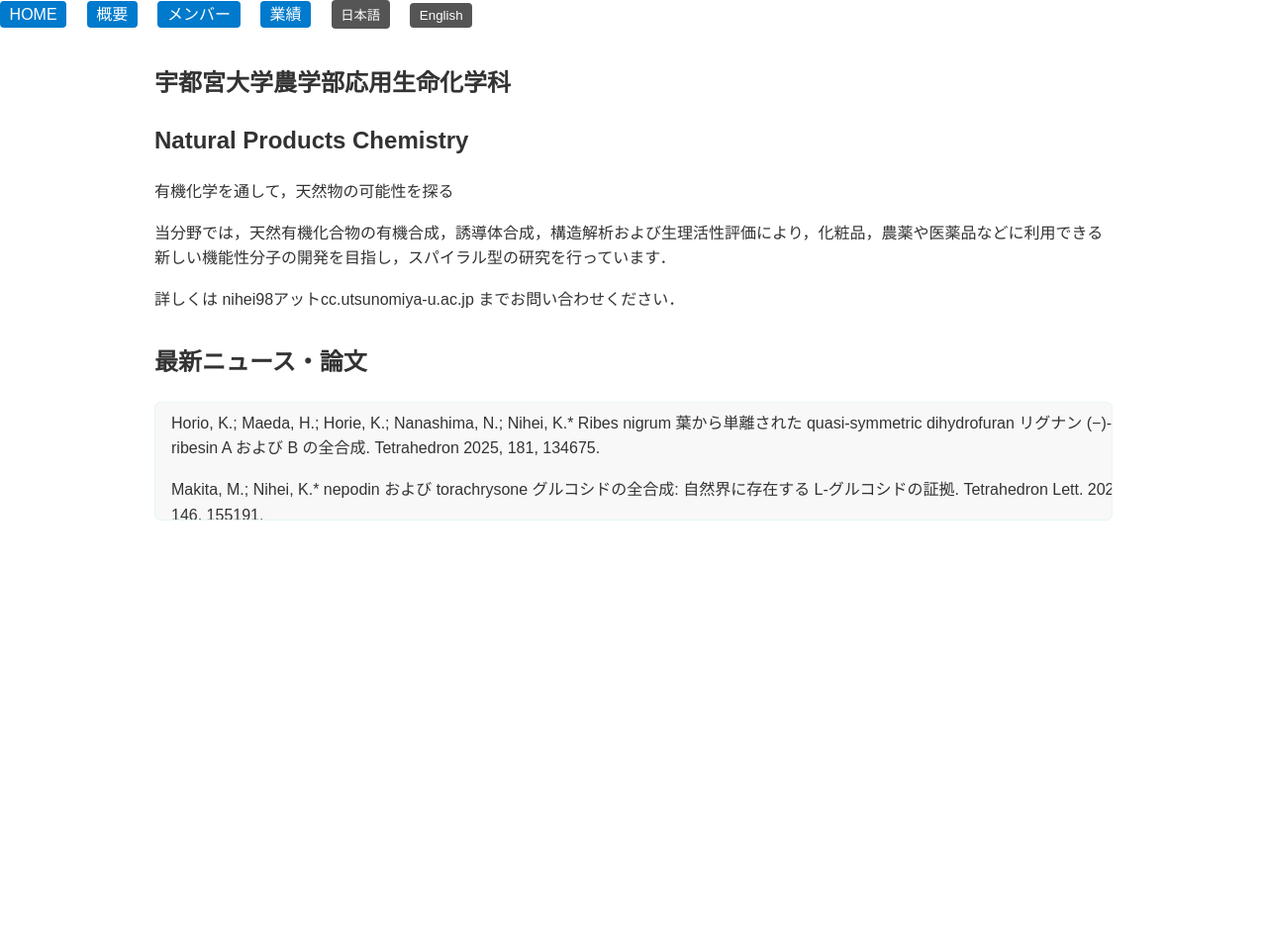
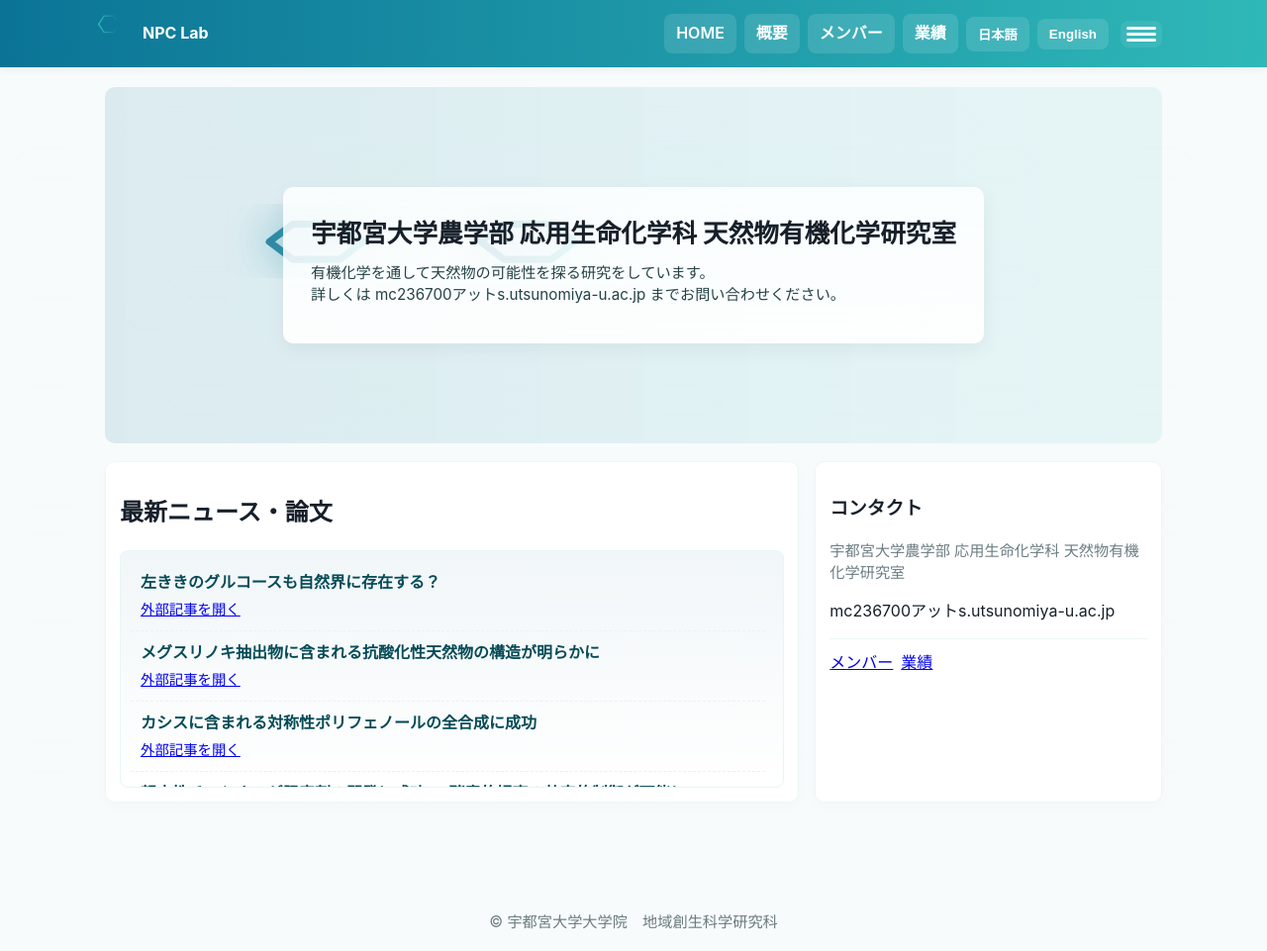
Before and after one commit to a193226/npc-lab, a plain HTML site: page index.html in a window 1280 px wide. Shown: the whole page at 99% size. Before the commit the page ends 800 px from the top, so only its background shows below. Drawn offline with Linux system fonts and the light colour scheme.

Commit message:
Update index.html

```diff
--- a/index.html
+++ b/index.html
@@ -1,178 +1,172 @@
 <!DOCTYPE html>
 <html lang="ja">
 <head>
-<meta charset="UTF-8">
-<meta name="viewport" content="width=device-width, initial-scale=1.0">
-<title>宇都宮大学農学部応用生命化学科 NPC研究室</title>
+<meta charset="utf-8" />
+<meta name="viewport" content="width=device-width,initial-scale=1" />
+<title>宇都宮大学 NPC研究室</title>
 <link rel="stylesheet" href="css/style.css">
-<script src="js/main.js" defer></script>
-<style>
-/* HOMEページ用に背景と文字色を調整 */
-body {
-    background: #ffffff;
-    color: #333333;
-    font-family: Arial, sans-serif;
-    line-height: 1.6;
-}
-.container {
-    max-width: 1000px;
-    margin: 0 auto;
-    padding: 1rem;
-}
-nav a, nav button {
-    margin-right: 1rem;
-    text-decoration: none;
-    padding: 0.3rem 0.6rem;
-    border: none;
-    background: #007ACC;
-    color: white;
-    border-radius: 4px;
-    cursor: pointer;
-}
-nav button {
-    background: #555555;
-}
-section {
-    margin-bottom: 2rem;
-}
-#news-container {
-    background: #f8f8f8;
-    padding: 1rem;
-    border-radius: 6px;
-    overflow: hidden;
-    height: 120px;
-    position: relative;
-}
-#news-list {
-    margin: 0;
-    padding: 0;
-    list-style: none;
-    position: absolute;
-    top: 0;
-    width: 100%;
-}
-#news-list li {
-    padding: 0.5rem 0;
-}
-</style>
 </head>
 <body>
 
-<nav>
-    <a href="index.html">HOME</a>
+<!-- 透かしパターン -->
+<div id="flav-pattern-wrap" aria-hidden="true">
+  <svg width="100%" height="100%" preserveAspectRatio="none" xmlns="http://www.w3.org/2000/svg" >
+    <defs>
+      <pattern id="flavPattern" patternUnits="userSpaceOnUse" width="160" height="120">
+        <g transform="translate(10,20)" stroke="var(--accent-1)" stroke-opacity="0.08" fill="none" stroke-width="1.2">
+          <polygon points="0,25 20,10 60,10 80,25 60,40 20,40" />
+        </g>
+        <g transform="translate(80,20)" stroke="var(--accent-2)" stroke-opacity="0.06" fill="none" stroke-width="1.2">
+          <polygon points="0,25 20,10 60,10 80,25 60,40 20,40" />
+        </g>
+      </pattern>
+    </defs>
+    <rect width="100%" height="100%" fill="url(#flavPattern)"></rect>
+  </svg>
+</div>
+
+<header>
+  <div class="header-inner">
+    <div class="brand">
+      <!-- small molecule icon -->
+      <svg viewBox="0 0 64 64" xmlns="http://www.w3.org/2000/svg" aria-hidden="true">
+        <defs><linearGradient id="g1" x1="0" x2="1"><stop offset="0" stop-color="var(--accent-2)"/><stop offset="1" stop-color="var(--accent-1)"/></linearGradient></defs>
+        <g transform="translate(4,4)" fill="none" stroke="url(#g1)" stroke-width="2">
+          <path d="M18 2 L32 2 L40 14 L32 26 L18 26 L10 14 Z"/>
+        </g>
+      </svg>
+      NPC Lab
+    </div>
+
+    <div class="nav-links" id="navLinks">
+      <a href="index_2.html">HOME</a>
       <a href="overview.html">概要</a>
       <a href="members.html">メンバー</a>
       <a href="publications.html">業績</a>
       <button onclick="switchLang('ja')">日本語</button>
       <button onclick="switchLang('en')">English</button>
-</nav>
+    </div>
 
-<div class="container">
+    <div style="display:flex;align-items:center;gap:8px">
+      <div class="hamburger" onclick="toggleMenu()" aria-label="menu" title="menu">
+        <span></span><span></span><span></span>
+      </div>
+      <!-- small gradient logo next to hamburger -->
+      <span style="display:inline-block;margin-left:8px">
+        <svg viewBox="0 0 120 70" xmlns="http://www.w3.org/2000/svg" class="icon-small" aria-hidden="true">
+          <defs><linearGradient id="g-accent" x1="0" x2="1"><stop offset="0" stop-color="var(--accent-1)"/><stop offset="1" stop-color="var(--accent-2)"/></linearGradient></defs>
+          <polygon points="10,35 18,22 34,22 42,35 34,48 18,48" fill="none" stroke="url(#g-accent)" stroke-width="2.2" stroke-linejoin="round"/>
+          <polygon points="62,35 70,22 86,22 94,35 86,48 70,48" fill="none" stroke="url(#g-accent)" stroke-width="2.2" stroke-linejoin="round"/>
+          <line x1="34" y1="35" x2="62" y2="35" stroke="url(#g-accent)" stroke-width="2"/>
+        </svg>
+      </span>
+    </div>
+  </div>
+</header>
 
-<!-- 日本語 -->
-<section data-lang="ja">
-    <h1>宇都宮大学農学部応用生命化学科</h1>
-    <h2>Natural Products Chemistry</h2>
-    <p>有機化学を通して，天然物の可能性を探る</p>
-    <p>当分野では，天然有機化合物の有機合成，誘導体合成，構造解析および生理活性評価により，化粧品，農薬や医薬品などに利用できる新しい機能性分子の開発を目指し，スパイラル型の研究を行っています．</p>
-    <p>詳しくは nihei98アットcc.utsunomiya-u.ac.jp までお問い合わせください．</p>
-</section>
+<main>
+  <section class="hero" aria-labelledby="hero-title">
+    <div class="hero-svg-wrap" aria-hidden="true">
+      <!-- large decorative svg background -->
+      <svg viewBox="0 0 900 360" xmlns="http://www.w3.org/2000/svg" preserveAspectRatio="xMidYMid slice" aria-hidden="true">
+        <defs>
+          <linearGradient id="heroGrad" x1="0" x2="1"><stop offset="0" stop-color="var(--accent-1)" stop-opacity="0.14"/><stop offset="1" stop-color="var(--accent-2)" stop-opacity="0.10"/></linearGradient>
+          <radialGradient id="heroGlow" cx="50%" cy="50%" r="50%"><stop offset="0" stop-color="var(--accent-2)" stop-opacity="0.35"/><stop offset="1" stop-color="var(--accent-1)" stop-opacity="0.00"/></radialGradient>
+          <pattern id="heroPattern" width="220" height="160" patternUnits="userSpaceOnUse">
+            <g stroke="var(--accent-1)" stroke-opacity="0.03" fill="none" stroke-width="1"><polygon points="10,60 30,45 70,45 90,60 70,75 30,75"/></g>
+          </pattern>
+          <linearGradient id="strokeGrad" x1="0" x2="1"><stop offset="0" stop-color="var(--accent-1)"/><stop offset="1" stop-color="var(--accent-2)"/></linearGradient>
+          <filter id="bigGlow" x="-50%" y="-50%" width="200%" height="200%"><feGaussianBlur stdDeviation="18" result="g1"/><feMerge><feMergeNode in="g1"/><feMergeNode in="SourceGraphic"/></feMerge></filter>
+        </defs>
+        <rect width="100%" height="100%" fill="url(#heroGrad)"></rect>
+        <rect width="100%" height="100%" fill="url(#heroPattern)" opacity="0.25"></rect>
+        <g transform="translate(360,160)" filter="url(#bigGlow)">
+          <polygon points="-220,0 -200,-15 -160,-15 -140,0 -160,15 -200,15" fill="none" stroke="url(#strokeGrad)" stroke-width="6" stroke-linejoin="round"/>
+          <polygon points="-40,0 -20,-15 20,-15 40,0 20,15 -20,15" fill="none" stroke="url(#strokeGrad)" stroke-width="6" stroke-linejoin="round"/>
+          <line x1="-160" y1="0" x2="-40" y2="0" stroke="url(#strokeGrad)" stroke-width="5"/>
+          <circle cx="-100" cy="-6" r="10" fill="url(#heroGlow)" opacity="0.9"></circle>
+        </g>
+      </svg>
+    </div>
 
-<!-- 英語 -->
-<section data-lang="en" style="display:none;">
-    <h1>Utsunomiya University, Faculty of Agriculture</h1>
-    <h2>Natural Products Chemistry</h2>
-    <p>Exploring the potential of natural products through organic chemistry.</p>
-    <p>Our unit focuses on the development of new functional molecules, useful in cosmetics, agricultural chemicals, and pharmaceuticals, through organic synthesis, derivative synthesis, structural analysis, and biological evaluation.</p>
-    <p>For details, please contact nihei98ATcc.utsunomiya-u.ac.jp.</p>
-</section>
-
-<!-- 最新ニュース・論文 -->
-<section id="news">
-    <h2 data-lang="ja">最新ニュース・論文</h2>
-    <h2 data-lang="en" style="display:none;">Latest News & Publications</h2>
-    <div id="news-container">
-        <ul id="news-list">
-            <!-- 日本語版全文 -->
-            <li class="ja">Horio, K.; Maeda, H.; Horie, K.; Nanashima, N.; Nihei, K.* Ribes nigrum 葉から単離された quasi-symmetric dihydrofuran リグナン (−)-ribesin A および B の全合成. Tetrahedron 2025, 181, 134675.</li>
-            <li class="ja">Makita, M.; Nihei, K.* nepodin および torachrysone グルコシドの全合成: 自然界に存在する L-グルコシドの証拠. Tetrahedron Lett. 2024, 146, 155191.</li>
-            <li class="ja">Shimakage, R.; Iwadate, T.; Nihei, K.* 天然のジフェノール性グルコシド sonnerphenolic C: 化学合成，構造修正，酸化還元変換，抗酸化物質としての同定. Tetrahedron 2024, 158, 134001.</li>
-            <li class="ja">Horio, K.; Nihei, K.* (-)-ribesin B の全合成および構造修正. Tetrahedron Lett. 2023, 114, 154285.</li>
-            <li class="ja">Ishioka, W.; Nihei, K.* レゾルシノールアルキルグルコシド，ヒドロキシアルキルレゾルシノールおよびアルキルレゾルシノールの化学合成とチロシナーゼ阻害活性. J. Mol. Struct. 2022, 1268, 133668.</li>
-            <li class="ja">Shimakage, R.; Nihei, K.* Homalium stenophyllum 由来と考えられる phloretin-4-O-β-D-glucopyranoside の合成，構造修正，およびチロシナーゼ阻害活性評価. Nat. Prod. Res. 2022, 36, 1803-1811.</li>
-            <li class="ja">Nihei, K.; Peigneur, S.; Tytgat, J.; Lange, A.B.; Konno, K.* 単独スフェシッドスズメバチ毒の FMRFamide-like ペプチドの単離と同定. Peptides 2021, 142, 170575.</li>
-            <li class="ja">Matsumoto, T.; Harima, S.; Weng, J.; Nihei, K.* Arabidopyrone の化学合成に向けた体系的アプローチ. Synth. Commun. 2020, 50, 2981-2987.</li>
-            <li class="ja">Nihei, K.*; Kubo, I. 電子吸引基を持つ 4-置換ベンズアルデヒドによるチロシナーゼ阻害. Appl. Biochem. Biotechnol. 2020, 191, 1711-1716.</li>
-            <li class="ja">Asebi, N.; Nihei, K.* アピオスイソフラボンの全合成とチロシナーゼ阻害活性の評価. Tetrahedron 2019, 75, 130589.</li>
-            <li class="ja">Nihei, K.*; Kubo, I. ベンズニトリルによるチロシナーゼ阻害（ハイパーボリック阻害様式）. Int. J. Biol. Macromol. 2019, 133, 929-932.</li>
-            <li class="ja">Ishioka, W.; Oonuki, S.; Iwadate, T.; Nihei, K.* レゾルシノールアルキルグルコシドのチロシナーゼ阻害活性. Bioorg. Med. Chem. Lett. 2019, 29, 313-316.</li>
-            <li class="ja">Tanaka, Y.; Suzuki, M.; Kodachi, Y.; Nihei, K.* 天然ジヒドロオキシレズベラトロール骨格に基づく高親水性チロシナーゼ阻害剤の分子設計. Carbohydr. Res. 2019, 472, 42-49.</li>
-            <li class="ja">Matsumoto, T.; Nakajima, T.; Iwadate, T.; Nihei, K.* isotachioside および関連グリコシドの化学合成とチロシナーゼ阻害活性. Carbohydr. Res. 2018, 465, 22-28.</li>
-            <li class="ja">Iwadate, T.; Nihei, K.* Sonnerphenolic C の化学合成，酸化還元変換および抗酸化物質としての同定. Bioorg. Med. Chem. Lett. 2017, 27, 1799-1802.</li>
-            <li class="ja">Nihei, K.*; Kubo, I. ベンズアルデヒドの置換基がチロシナーゼ阻害に与える影響. Plant Physiol. Biochem. 2017, 112, 278-282.</li>
-            <li class="ja">Oode, C.; Shimada, W.; Yokota, M.; Yamada, Y.; Nihei, K.* ジヒドロレスベラトロールセルロビオシドおよびキシロビオシドのメラノゲネシス活性. Carbohydr. Res. 2016, 436, 45-49.</li>
-            <li class="ja">Iwadate, T.; Nihei, K.* Rhododendrol グリコシドの立体特異的チロシナーゼ阻害. Bioorg. Med. Chem. 2015, 23, 6650-6658.</li>
-            <li class="ja">Oode, C.; Shimada, W.; Izutsu, Y.; Yokota, M.; Iwadate, T.; Nihei, K.* ジヒドロレスベラトロールグリコシドの合成と B16F0 メラノーマ細胞に対する活性評価. Eur. J. Med. Chem. 2014, 87, 862-867.</li>
-            <li class="ja">Kamatani, J.; Iwadate, T.; Tajima, R.; Kimoto, H.; Yamada, Y.; Masuoka, N.; Kubo, I.; Nihei, K.* Inuloidin の立体化学的解析および全合成. Tetrahedron 2014, 70, 3141-3145.</li>
-            <li class="ja">Iwadate, T.; Kashiwakura, Y.; Masuoka, N.; Yamada, Y.; Nihei, K.* Rhododendrol グリコシドの化学合成とチロシナーゼ阻害活性評価. Bioorg. Med. Chem. Lett. 2014, 24, 122-125.</li>
-            <li class="ja">Tajima, R.; Oozeki, H.; Muraoka, S.; Tanaka, S.; Motegi, Y.; Nihei, H.; Yamada, Y.; Masuoka, N.; Nihei, K.* Bibenzyl グリコシドの合成とチロシナーゼ阻害活性評価. Eur. J. Med. Chem. 2011, 46, 1374-1381.</li>
-            <li class="ja">Oozeki, H.; Tajima, R.; Nihei, K.* Bibenzyl 骨格を持つ高活性チロシナーゼ阻害剤の分子設計. Bioorg. Med. Chem. Lett. 2008, 18, 5252-5254.</li>
-
-            <!-- 英語版全文 -->
-            <li class="en" style="display:none;">Horio, K.; Maeda, H.; Horie, K.; Nanashima, N.; Nihei, K.* Total synthesis of quasi-symmetric dihydrofuran lignans (−)-ribesin A and B isolated from Ribes nigrum leaves. Tetrahedron 2025, 181, 134675.</li>
-            <li class="en" style="display:none;">Makita, M.; Nihei, K.* Total synthesis of nepodin and torachrysone glucosides: Evidence for naturally occurring L-glucosides. Tetrahedron Lett. 2024, 146, 155191.</li>
-            <li class="en" style="display:none;">Shimakage, R.; Iwadate, T.; Nihei, K.* A natural diphenolic glucoside, sonnerphenolic C: Chemical synthesis, structural revision, redox transformation, and identification as an antioxidant. Tetrahedron 2024, 158, 134001.</li>
-            <li class="en" style="display:none;">Horio, K.; Nihei, K.* Total synthesis of (-)-ribesin B and its structural revision. Tetrahedron Lett. 2023, 114, 154285.</li>
-            <li class="en" style="display:none;">Ishioka, W.; Nihei, K.* Chemical synthesis and tyrosinase inhibitory activity of resorcinol alkyl glucosides, hydroxyalkyl resorcinols, and alkyl resorcinols. J. Mol. Struct. 2022, 1268, 133668.</li>
-            <li class="en" style="display:none;">Shimakage, R.; Nihei, K.* Chemical synthesis, structural revision, and tyrosinase inhibitory activity of proposed phloretin-4-O-β-D-glucopyranoside from Homalium stenophyllum. Nat. Prod. Res. 2022, 36, 1803-1811.</li>
-            <li class="en" style="display:none;">Nihei, K.; Peigneur, S.; Tytgat, J.; Lange, A.B.; Konno, K.* Isolation and characterization of FMRFamide-like peptides in the venoms of solitary sphecid wasps. Peptides 2021, 142, 170575.</li>
-            <li class="en" style="display:none;">Matsumoto, T.; Harima, S.; Weng, J.; Nihei, K.* Systematic approach to the chemical synthesis of arabidopyrones, the unique α-pyrones of Arabidopsis metabolites. Synth. Commun. 2020, 50, 2981-2987.</li>
-            <li class="en" style="display:none;">Nihei, K.*; Kubo, I. Tyrosinase inhibition by 4-substituted benzaldehydes with electron-withdrawing groups. Appl. Biochem. Biotechnol. 2020, 191, 1711-1716.</li>
-            <li class="en" style="display:none;">Asebi, N.; Nihei, K.* Total synthesis of apios isoflavones and investigation of their tyrosinase inhibitory activity. Tetrahedron 2019, 75, 130589.</li>
-            <li class="en" style="display:none;">Nihei, K.*; Kubo, I. Benzonitriles as tyrosinase inhibitors with hyperbolic inhibition manner. Int. J. Biol. Macromol. 2019, 133, 929-932.</li>
-            <li class="en" style="display:none;">Ishioka, W.; Oonuki, S.; Iwadate, T.; Nihei, K.* Resorcinol alkyl glucosides as potent tyrosinase inhibitors. Bioorg. Med. Chem. Lett. 2019, 29, 313-316.</li>
-            <li class="en" style="display:none;">Tanaka, Y.; Suzuki, M.; Kodachi, Y.; Nihei, K.* Molecular design of potent, hydrophilic tyrosinase inhibitors based on the natural dihydrooxyresveratrol skeleton. Carbohydr. Res. 2019, 472, 42-49.</li>
-            <li class="en" style="display:none;">Matsumoto, T.; Nakajima, T.; Iwadate, T.; Nihei, K.* Chemical synthesis and tyrosinase-inhibitory activity of isotachioside and its related glycosides. Carbohydr. Res. 2018, 465, 22-28.</li>
-            <li class="en" style="display:none;">Iwadate, T.; Nihei, K.* Chemical synthesis, redox transformation, and identification of sonnerphenolic C, an antioxidant in Acer nikoense. Bioorg. Med. Chem. Lett. 2017, 27, 1799-1802.</li>
-            <li class="en" style="display:none;">Nihei, K.*; Kubo, I. Substituent effect of benzaldehydes on tyrosinase inhibition. Plant Physiol. Biochem. 2017, 112, 278-282.</li>
-            <li class="en" style="display:none;">Oode, C.; Shimada, W.; Yokota, M.; Yamada, Y.; Nihei, K.* Dihydroresveratrol cellobioside and xylobioside as effective melanogenesis activators. Carbohydr. Res. 2016, 436, 45-49.</li>
-            <li class="en" style="display:none;">Iwadate, T.; Nihei, K.* Rhododendrol glycosides as stereospecific tyrosinase inhibitors. Bioorg. Med. Chem. 2015, 23, 6650-6658.</li>
-            <li class="en" style="display:none;">Oode, C.; Shimada, W.; Izutsu, Y.; Yokota, M.; Iwadate, T.; Nihei, K.* Synthesis of dihydroresveratrol glycosides and evaluation of their activity against melanogenesis in B16F0 melanoma cells. Eur. J. Med. Chem. 2014, 87, 862-867.</li>
-            <li class="en" style="display:none;">Kamatani, J.; Iwadate, T.; Tajima, R.; Kimoto, H.; Yamada, Y.; Masuoka, N.; Kubo, I.; Nihei, K.* Stereochemical investigation and total synthesis of inuloidin, a biologically active sesquiterpenoid from Heterotheca inuloides. Tetrahedron 2014, 70, 3141-3145.</li>
-            <li class="en" style="display:none;">Iwadate, T.; Kashiwakura, Y.; Masuoka, N.; Yamada, Y.; Nihei, K.* Chemical synthesis and tyrosinase inhibitory activity of rhododendrol glycosides. Bioorg. Med. Chem. Lett. 2014, 24, 122-125.</li>
-            <li class="en" style="display:none;">Tajima, R.; Oozeki, H.; Muraoka, S.; Tanaka, S.; Motegi, Y.; Nihei, H.; Yamada, Y.; Masuoka, N.; Nihei, K.* Synthesis and evaluation of bibenzyl glycosides as potent tyrosinase inhibitors. Eur. J. Med. Chem. 2011, 46, 1374-1381.</li>
-            <li class="en" style="display:none;">Oozeki, H.; Tajima, R.; Nihei, K.* Molecular design of potent tyrosinase inhibitors having the bibenzyl skeleton. Bioorg. Med. Chem. Lett. 2008, 18, 5252-5254.</li>
-        </ul>
+    <div class="hero-content" id="hero-content">
+      <h1 id="hero-title" data-lang="ja">宇都宮大学農学部 応用生命化学科 天然物有機化学研究室</h1>
+      <h1 data-lang="en" style="display:none">Utsunomiya University — Natural Products Chemistry</h1>
+      <p class="muted" data-lang="ja">有機化学を通して天然物の可能性を探る研究をしています。<br>詳しくは mc236700アットs.utsunomiya-u.ac.jp までお問い合わせください。</p>
+      <p class="muted" data-lang="en" style="display:none">Exploring the potential of natural products via organic chemistry.<br>For details, please contact mc236700アットs.utsunomiya-u.ac.jp.</p>
     </div>
   </section>
 
+  <div class="grid">
+    <div class="card">
+      <h2 data-lang="ja">最新ニュース・論文</h2>
+      <h2 data-lang="en" style="display:none">Latest News & Publications</h2>
+
+      <div id="news-container" tabindex="0" aria-label="最新ニュースリスト">
+        <ul id="news-list">
+          <li class="news-item" data-lang="ja">
+            <div class="news-title">左ききのグルコースも自然界に存在する？</div>
+            <div class="news-meta"><a href="https://www.utsunomiya-u.ac.jp/topics/research/011461.php" target="_blank" rel="noopener">外部記事を開く</a></div>
+          </li>
+          <li class="news-item" data-lang="ja">
+            <div class="news-title">メグスリノキ抽出物に含まれる抗酸化性天然物の構造が明らかに</div>
+            <div class="news-meta"><a href="https://www.utsunomiya-u.ac.jp/topics/research/011163.php" target="_blank" rel="noopener">外部記事を開く</a></div>
+          </li>
+          <li class="news-item" data-lang="ja">
+            <div class="news-title">カシスに含まれる対称性ポリフェノールの全合成に成功</div>
+            <div class="news-meta"><a href="https://www.utsunomiya-u.ac.jp/topics/research/010201.php" target="_blank" rel="noopener">外部記事を開く</a></div>
+          </li>
+          <li class="news-item" data-lang="ja">
+            <div class="news-title">親水性チロシナーゼ阻害剤の開発に成功 ― 酵素的褐変の効率的制御が可能に ―</div>
+            <div class="news-meta"><a href="https://www.utsunomiya-u.ac.jp/topics/research/009898.php" target="_blank" rel="noopener">外部記事を開く</a></div>
+          </li>
+
+          <!-- English versions -->
+          <li class="news-item" data-lang="en" style="display:none">
+            <div class="news-title">Left-handed glucose also exists in nature?</div>
+            <div class="news-meta"><a href="https://www.utsunomiya-u.ac.jp/topics/research/011461.php" target="_blank" rel="noopener">Open external</a></div>
+          </li>
+          <li class="news-item" data-lang="en" style="display:none">
+            <div class="news-title">Structure of antioxidant natural products in Megusuri-no-ki extract clarified</div>
+            <div class="news-meta"><a href="https://www.utsunomiya-u.ac.jp/topics/research/011163.php" target="_blank" rel="noopener">Open external</a></div>
+          </li>
+          <li class="news-item" data-lang="en" style="display:none">
+            <div class="news-title">Total synthesis of symmetric polyphenols contained in blackcurrant achieved</div>
+            <div class="news-meta"><a href="https://www.utsunomiya-u.ac.jp/topics/research/010201.php" target="_blank" rel="noopener">Open external</a></div>
+          </li>
+          <li class="news-item" data-lang="en" style="display:none">
+            <div class="news-title">Successful development of hydrophilic tyrosinase inhibitors — Efficient enzymatic browning control —</div>
+            <div class="news-meta"><a href="https://www.utsunomiya-u.ac.jp/topics/research/009898.php" target="_blank" rel="noopener">Open external</a></div>
+          </li>
+
+        </ul>
+      </div>
     </div>
 
-<script>
-// 言語切替
-function switchLang(lang) {
-    document.querySelectorAll('[data-lang]').forEach(el => {
-        if(el.getAttribute('data-lang') === lang){
-            el.style.display = '';
-        } else {
-            el.style.display = 'none';
-        }
-    });
-}
+    <aside class="card aside">
+      <h3 data-lang="ja">コンタクト</h3>
+      <h3 data-lang="en" style="display:none">Contact</h3>
+      <p class="muted" data-lang="ja">宇都宮大学農学部 応用生命化学科 天然物有機化学研究室</p>
+      <p data-lang="ja">mc236700アットs.utsunomiya-u.ac.jp</p>
 
-// ニュース自動スクロール
-const newsList = document.getElementById('news-list');
-let top = 0;
-const itemHeight = 40; // liの高さ(px)
-const totalItems = newsList.children.length;
+      <p class="muted" data-lang="en" style="display:none">Graduate School, Utsunomiya University — Natural Products Chemistry</p>
+      <p data-lang="en" style="display:none">mc236700アットs.utsunomiya-u.ac.jp</p>
 
-function scrollNews() {
-    top -= 1;
-    if (-top >= itemHeight * totalItems) top = 0;
-    newsList.style.top = top + 'px';
-}
-setInterval(scrollNews, 50);
-</script>
+      <hr style="border:none;border-top:1px solid #eef6f6;margin:12px 0">
+      <div style="display:flex;gap:8px;flex-wrap:wrap">
+        <a class="btn secondary" href="members.html" data-lang="ja">メンバー</a>
+        <a class="btn secondary" href="members.html" data-lang="en" style="display:none">Members</a>
+        <a class="btn secondary" href="publications.html" data-lang="ja">業績</a>
+        <a class="btn secondary" href="publications.html" data-lang="en" style="display:none">Publications</a>
+      </div>
+    </aside>
+  </div>
+</main>
 
+<footer>
+  © 宇都宮大学大学院　地域創生科学研究科
+</footer>
+
+<script src="js/main.js"></script>
 </body>
 </html>
```
Lines whose indentation alone changed are shown as unchanged.
